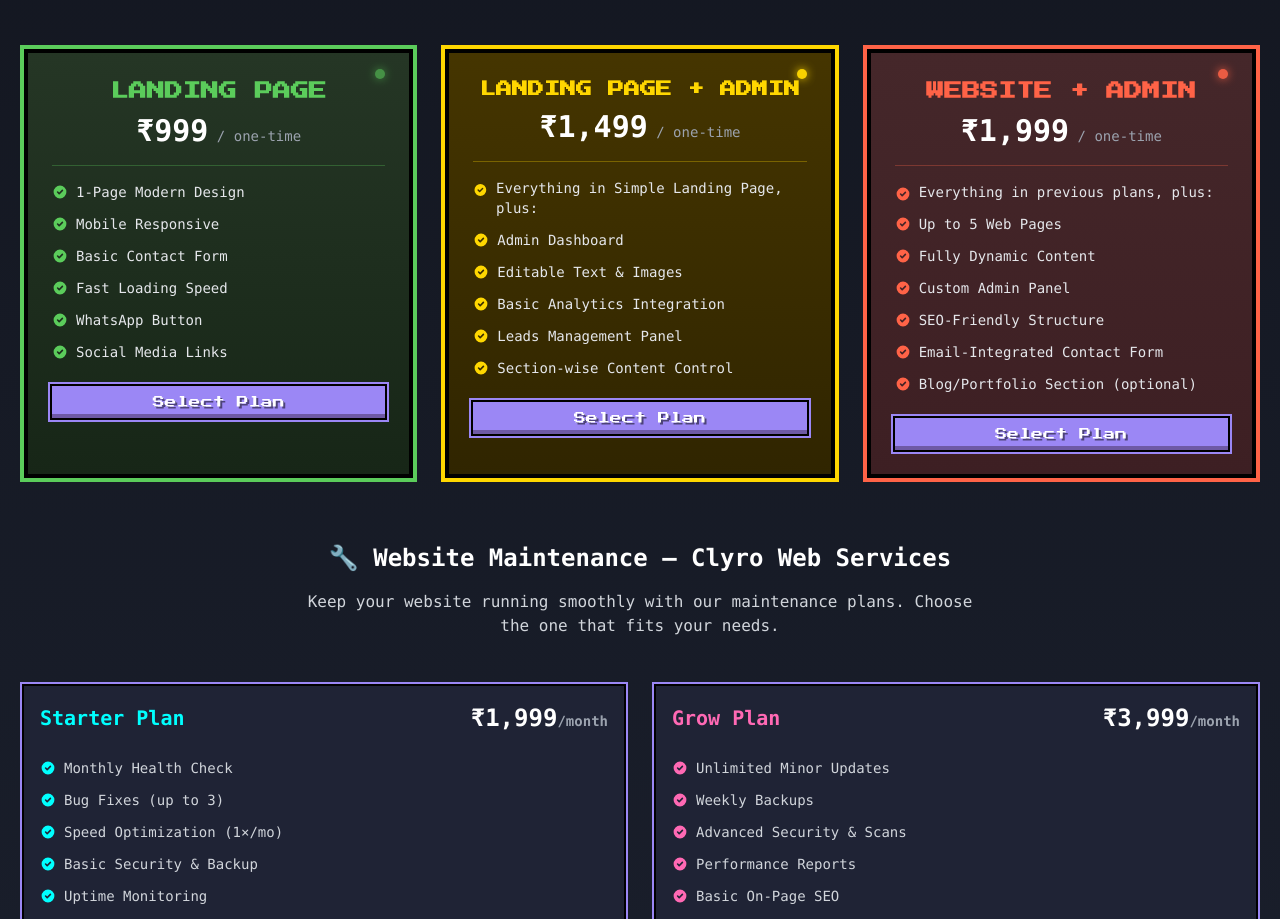
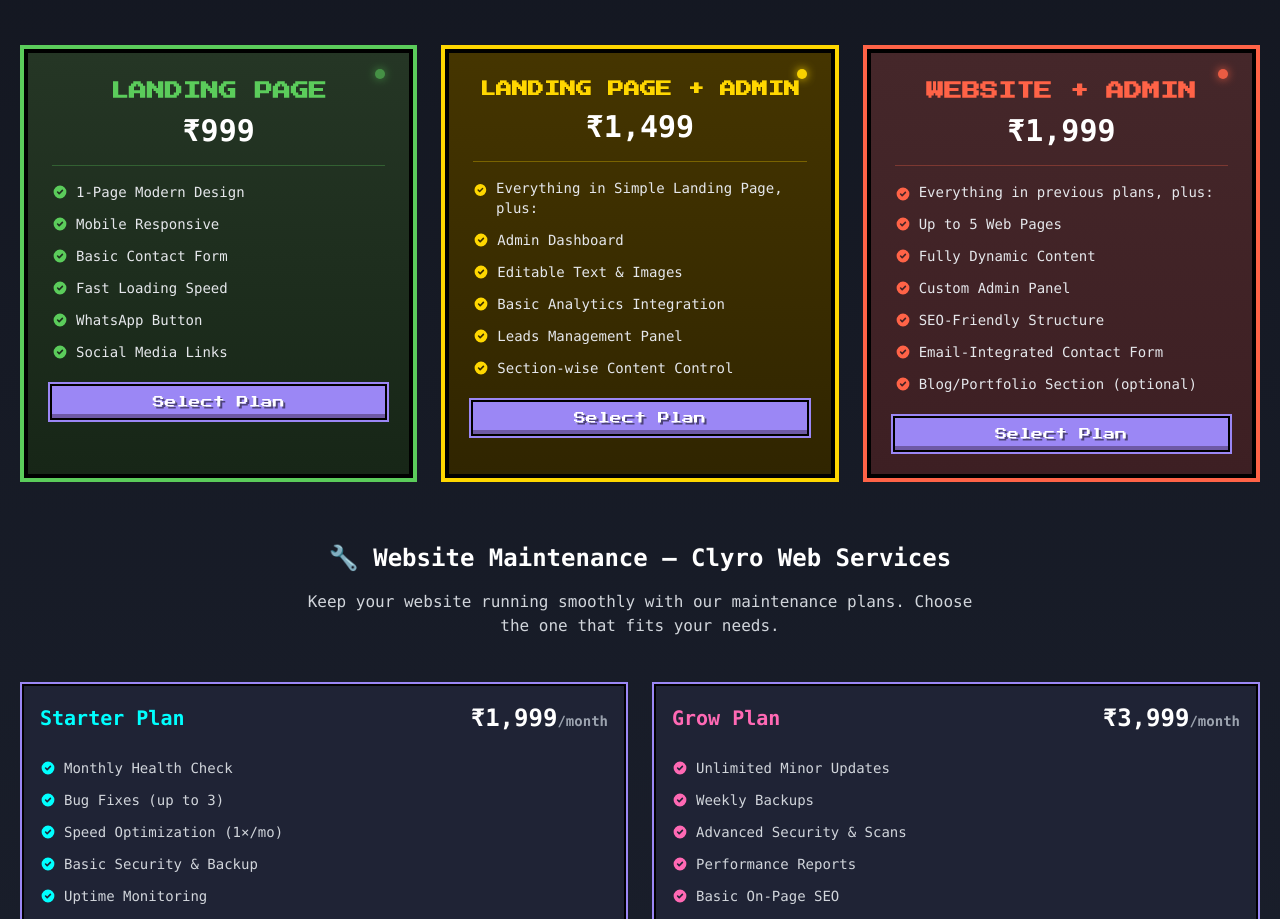
Before and after one commit to aakashtiwari-dev/Aakash-Portfolio, a React (Vite) app: page / in a window 1280 px wide. Shown: the part 3189-4108 px from the top of the page. Built offline with nearby package versions, Linux system fonts and the light colour scheme.

Commit message:
Visual edit in Lovable
Edited UI in Lovable

```diff
--- a/src/components/PricingSection.tsx
+++ b/src/components/PricingSection.tsx
@@ -38,7 +38,7 @@ const PricingSection = () => {
 
               <div className="mb-4 text-center">
                 <span className="text-3xl font-bold text-white">₹999</span>
-                <span className="text-gray-400 text-sm"> / one-time</span>
+
               </div>
 
               <div className="border-t border-pixel-green/30 pt-4 mb-6">
@@ -98,7 +98,7 @@ const PricingSection = () => {
 
               <div className="mb-4 text-center">
                 <span className="text-3xl font-bold text-white">₹1,499</span>
-                <span className="text-gray-400 text-sm"> / one-time</span>
+
               </div>
 
               <div className="border-t border-pixel-yellow/30 pt-4 mb-6">
@@ -158,7 +158,7 @@ const PricingSection = () => {
 
               <div className="mb-4 text-center">
                 <span className="text-3xl font-bold text-white">₹1,999</span>
-                <span className="text-gray-400 text-sm"> / one-time</span>
+
               </div>
 
               <div className="border-t border-pixel-red/30 pt-4 mb-6">
```
